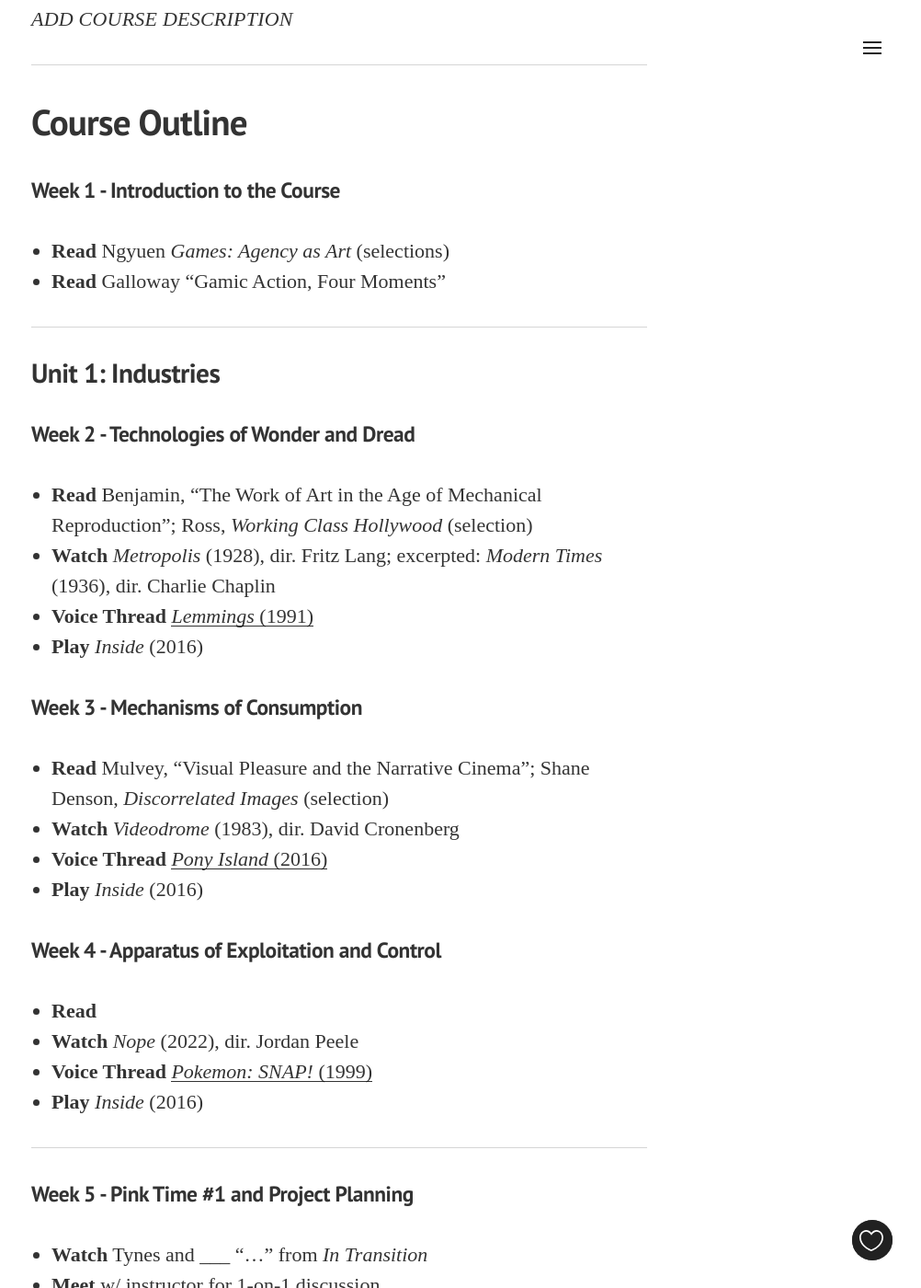
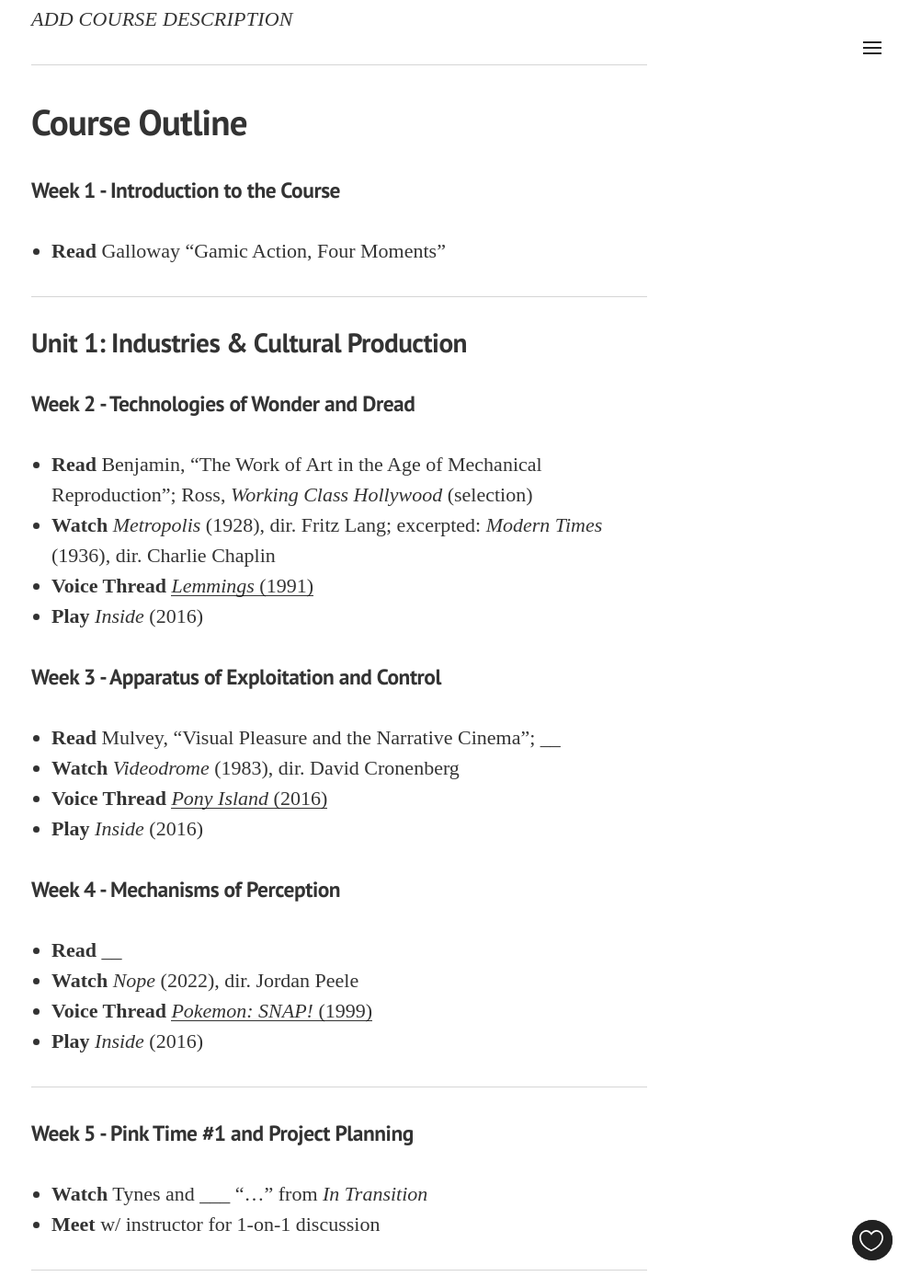
Before and after one commit to sgotzler/ENGL-257, a Jekyll site: the page built from _posts/2014-12-15-a-life-of-walt-disney.markdown, in a window 1280 px wide and 1400 px high, scrolled down 972 px. Shown: the whole window at 92% size, without its empty margins (271-1273 px from the left). Built offline with Jekyll 4.4.1, drawn with Linux system fonts in a browser that asks for light colours; nearby versions of some CDN libraries; some web fonts are replaced; library files that are not in the unit come from our copies; comment, search, counter and statistics services are not loaded; some of the changed text lies outside the part shown.

Commit message:
Update 2014-12-15-a-life-of-walt-disney.markdown

```diff
--- a/_posts/2014-12-15-a-life-of-walt-disney.markdown
+++ b/_posts/2014-12-15-a-life-of-walt-disney.markdown
@@ -25,12 +25,11 @@ syntaxHighlighter: no
 
 ##### **Week 1 - Introduction to the Course**
 
-- **Read** Ngyuen *Games: Agency as Art* (selections)
 - **Read** Galloway "Gamic Action, Four Moments"
 
 ---
 
-#### Unit 1: Industries
+#### Unit 1: Industries & Cultural Production
 
 ##### **Week 2 - Technologies of Wonder and Dread**
 
@@ -39,14 +38,14 @@ syntaxHighlighter: no
 - **Voice Thread** [*Lemmings* (1991)](https://www.youtube.com/watch?v=xB94GO6KYeg)
 - **Play** *Inside* (2016)
 
-##### **Week 3 - Mechanisms of Consumption**
-- **Read** Mulvey, "Visual Pleasure and the Narrative Cinema"; Shane Denson, *Discorrelated Images* (selection)
+##### **Week 3 - Apparatus of Exploitation and Control**
+- **Read** Mulvey, "Visual Pleasure and the Narrative Cinema"; ____
 - **Watch** *Videodrome* (1983), dir. David Cronenberg
 - **Voice Thread** [*Pony Island* (2016)](https://www.youtube.com/watch?v=xwZGarhGBgc)
 - **Play** *Inside* (2016)
 
-##### **Week 4 - Apparatus of Exploitation and Control**
-- **Read**
+##### **Week 4 - Mechanisms of Perception**
+- **Read** ____
 - **Watch** *Nope* (2022), dir. Jordan Peele
 - **Voice Thread** [*Pokemon: SNAP!* (1999)](https://www.youtube.com/watch?v=rVvqqJGEeHc)
 - **Play** *Inside* (2016)
```
Also changed, not shown: other parts of _posts/2014-12-15-a-life-of-walt-disney.markdown (+5 -5 lines).
